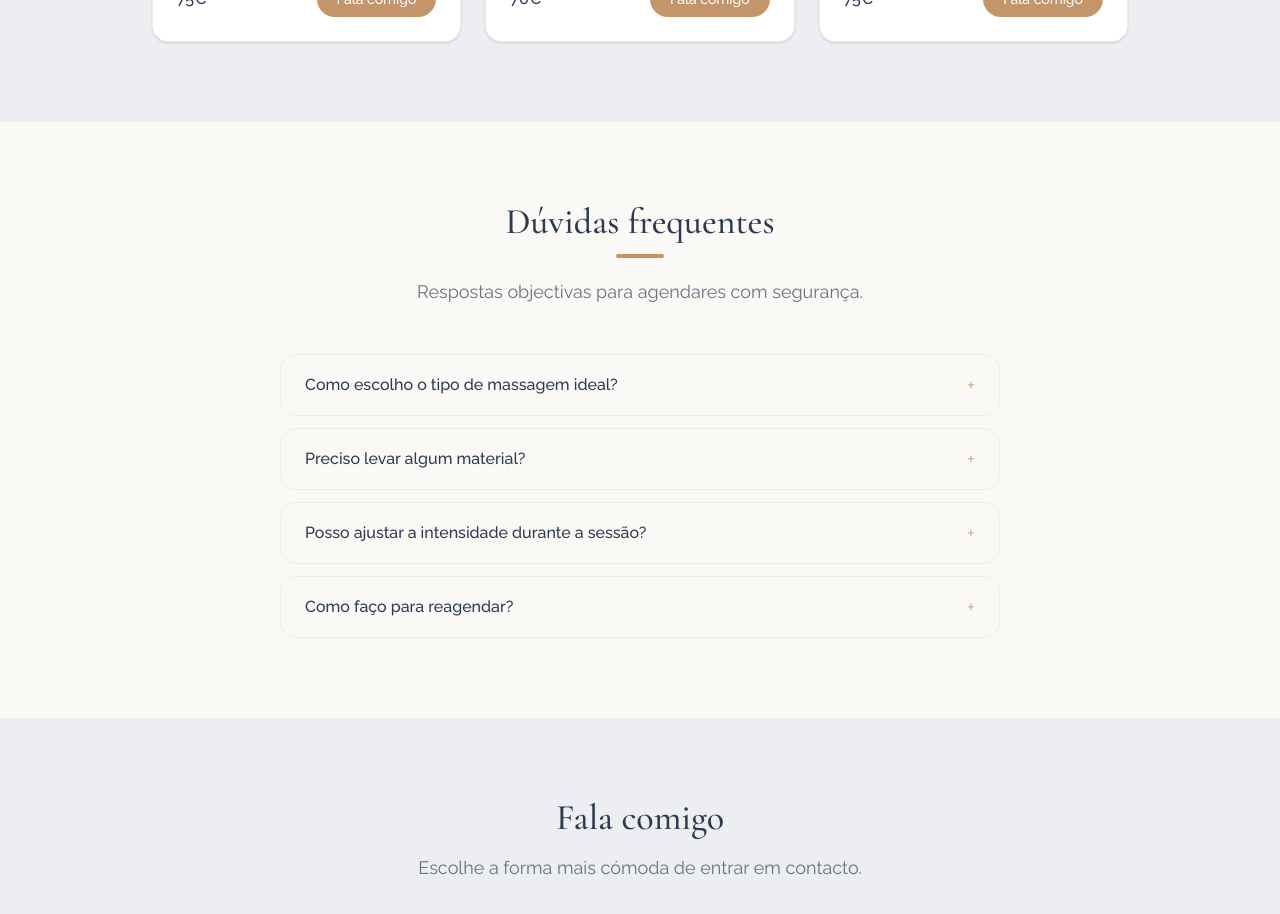
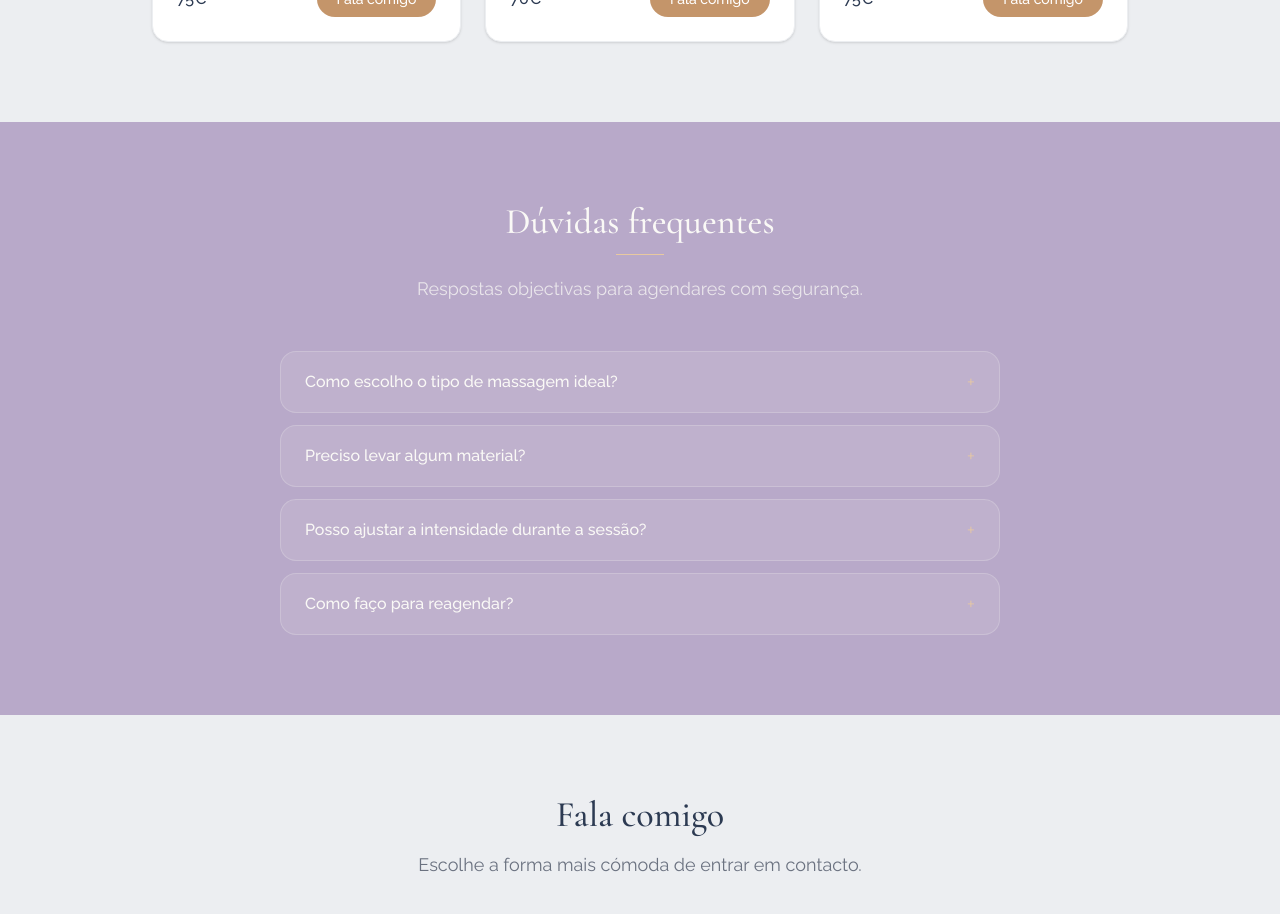
Before and after one commit to gabriellaRezende/ADorval, a Next.js app: page / in a window 1280 px wide. Shown: the part 2040-2954 px from the top of the page. Built offline with nearby package versions, Linux system fonts and the light colour scheme.

Commit message:
feat: atualizar preço do serviço de massagem desportiva para "sob consulta" e melhorar estilo do componente FAQ

```diff
--- a/src/components/FAQ.tsx
+++ b/src/components/FAQ.tsx
@@ -24,13 +24,14 @@ export default function FAQ() {
   const [open, setOpen] = useState<number | null>(null);
 
   return (
-    <section id="faq" className="max-w-3xl mx-auto px-6 py-12 md:py-20">
+    <section id="faq" className="bg-lilas">
+      <div className="max-w-3xl mx-auto px-6 py-12 md:py-20">
         <div className="text-center mb-12">
-        <h2 className="font-serif text-3xl md:text-4xl font-medium text-noite mb-3">
+          <h2 className="font-serif text-3xl md:text-4xl font-medium text-creme mb-3">
             Dúvidas frequentes
           </h2>
-        <span className="block w-12 h-1 bg-brand mx-auto rounded-full" />
-        <p className="font-sans text-suave text-lg mt-5">
+          <span className="block w-12 h-px bg-bege mx-auto" />
+          <p className="font-sans text-creme/75 text-lg mt-5">
             Respostas objectivas para agendares com segurança.
           </p>
         </div>
@@ -39,25 +40,26 @@ export default function FAQ() {
           {faqs.map((faq, i) => (
             <div
               key={i}
-            className={`rounded-card border transition-colors ${
-              open === i ? "border-brand" : "border-gelo"
+              className={`rounded-card border transition-colors bg-creme/10 ${
+                open === i ? "border-bege/60" : "border-creme/20"
               }`}
             >
               <button
                 className="w-full flex justify-between items-center px-6 py-4 text-left"
                 onClick={() => setOpen(open === i ? null : i)}
               >
-              <span className="font-sans font-medium text-noite">{faq.q}</span>
-              <span className="text-brand text-xl font-light ml-4 shrink-0">
+                <span className="font-sans font-medium text-creme">{faq.q}</span>
+                <span className="text-bege text-xl font-light ml-4 shrink-0">
                   {open === i ? "−" : "+"}
                 </span>
               </button>
               {open === i && (
-              <p className="font-sans px-6 pb-5 text-suave leading-relaxed">{faq.a}</p>
+                <p className="font-sans px-6 pb-5 text-creme/80 leading-relaxed">{faq.a}</p>
               )}
             </div>
           ))}
         </div>
+      </div>
     </section>
   );
 }
--- a/src/lib/services.ts
+++ b/src/lib/services.ts
@@ -12,7 +12,7 @@ export const services: Service[] = [
     name: "Massagem Desportiva",
     description:
       "Para atletas e quem treina com regularidade. Melhora a circulação, acelera a recuperação muscular e previne lesões. O teu corpo agradece antes e depois do esforço.",
-    price: "70€",
+    price: "sob consulta",
     duration: "60 min",
   },
   {
```
Lines whose indentation alone changed are shown as unchanged.
